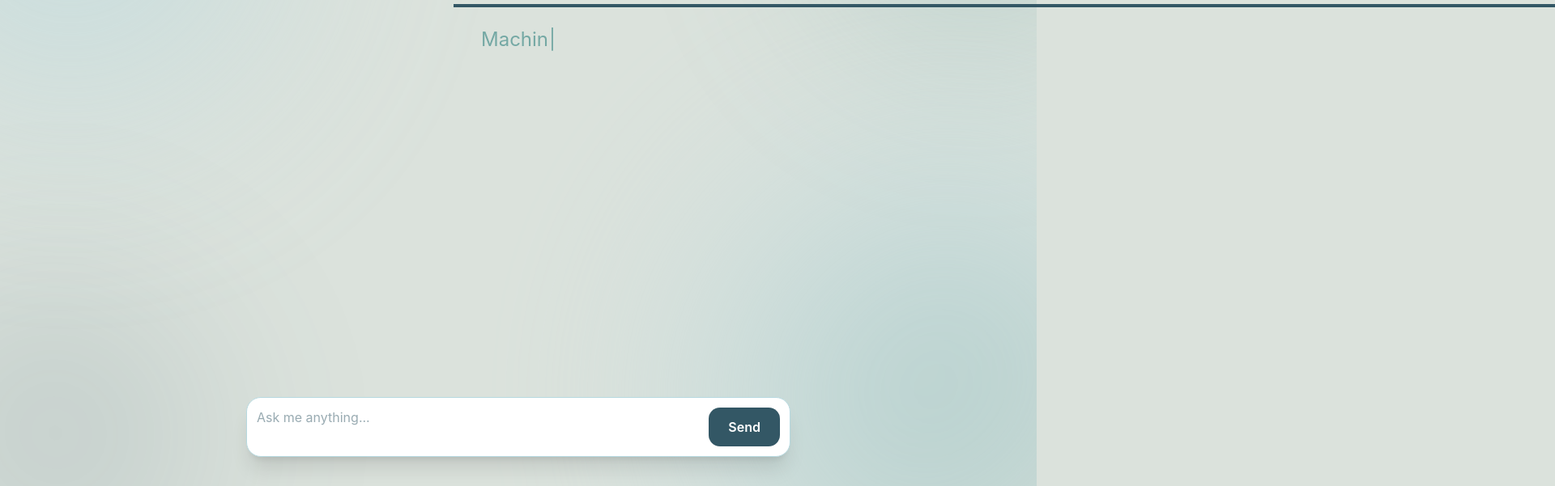
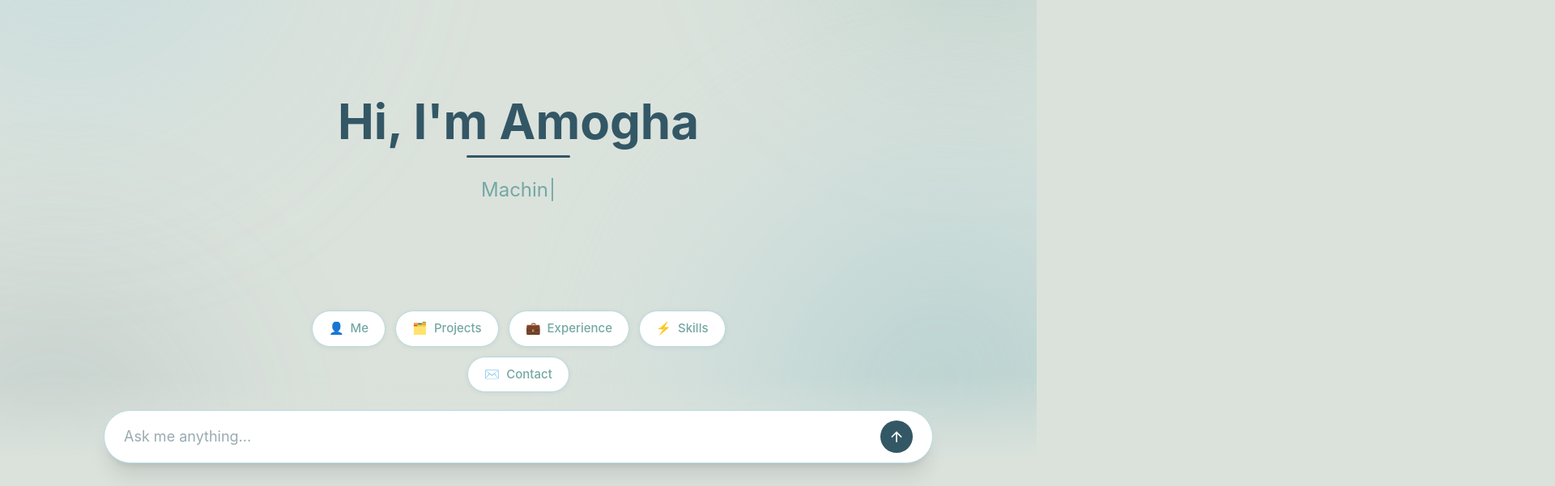
Before and after one commit to AmoghaK1/Living-Portfolio, a React (Vite) app in the folder frontend/: page / in a window 1280 px wide. Shown: the part 195-796 px from the top of the page at 81% size, 1920 px wide, since content can reach past the window. Built offline with nearby package versions, Linux system fonts and the light colour scheme.

Commit message:
improved ui

```diff
--- a/frontend/src/components/ChatBox.tsx
+++ b/frontend/src/components/ChatBox.tsx
@@ -4,105 +4,252 @@ import { Message } from "@/types/chat"
 import ChatMessage from "./ChatMessage"
 import Hero from "./Hero"
 import { colors } from "@/lib/colors"
+import { motion, AnimatePresence } from "framer-motion"
 
 export default function ChatBox() {
   const [messages, setMessages] = useState<Message[]>([])
   const [input, setInput] = useState("")
   const [loading, setLoading] = useState(false)
+  const [showQuickQuestions, setShowQuickQuestions] = useState(true)
 
-  const bottomRef = useRef<HTMLDivElement>(null)
+  const scrollContainerRef = useRef<HTMLDivElement>(null)
+  const stopRef = useRef(false)
 
-  // Auto scroll to bottom when messages change
+  const hasStarted = messages.length > 0 || loading
+
+  const scrollToBottom = () => {
+    if (scrollContainerRef.current) {
+      scrollContainerRef.current.scrollTop = scrollContainerRef.current.scrollHeight
+    }
+  }
+
   useEffect(() => {
-    bottomRef.current?.scrollIntoView({
-      behavior: "smooth"
-    })
+    scrollToBottom()
   }, [messages, loading])
-
 
   const typeMessage = async (text: string) => {
     let current = ""
     for (let i = 0; i < text.length; i++) {
+      if (stopRef.current) break
       current += text[i]
       setMessages((prev) => {
         const updated = [...prev]
-        updated[updated.length - 1] = {
-          role: "ai",
-          content: current
-        }
+        updated[updated.length - 1] = { role: "ai", content: current }
         return updated
       })
       await new Promise((r) => setTimeout(r, 10))
     }
   }
 
-
-  const handleSend = async () => {
-    if (!input.trim()) return
-
-    const userMessage: Message = {
-      role: "user",
-      content: input
-    }
-
+  const handleSend = async (overrideText?: string) => {
+    const text = overrideText ?? input
+    if (!text.trim()) return
+    stopRef.current = false
+    setShowQuickQuestions(false)
+    const userMessage: Message = { role: "user", content: text }
     setMessages((prev) => [...prev, userMessage])
     setInput("")
     setLoading(true)
-
-    const res = await sendMessage(input)
-
-    setMessages((prev) => [
-      ...prev,
-      { role: "ai", content: "" }
-    ])
-
+    const res = await sendMessage(text)
+    setMessages((prev) => [...prev, { role: "ai", content: "" }])
     await typeMessage(res.response)
     setLoading(false)
+    setShowQuickQuestions(true)
   }
 
+  const handleStop = () => {
+    stopRef.current = true
+    setLoading(false)
+    setShowQuickQuestions(true)
+  }
+
+  const quickQuestions = [
+    { label: "Me",         prompt: "Tell me about Amogha",           icon: "👤" },
+    { label: "Projects",   prompt: "What projects has Amogha built?", icon: "🗂️" },
+    { label: "Experience", prompt: "What is Amogha's experience?",    icon: "💼" },
+    { label: "Skills",     prompt: "What are Amogha's skills?",       icon: "⚡" },
+    { label: "Contact",    prompt: "How can I contact Amogha?",       icon: "✉️" },
+  ]
 
   return (
-    <div className="h-screen flex flex-col">
+    <div className="h-screen flex flex-col overflow-hidden relative">
+
+      {/* ── IDLE STATE: large centered hero ── */}
+      <AnimatePresence>
+        {!hasStarted && (
+          <motion.div
+            key="idle-hero"
+            initial={{ opacity: 0 }}
+            animate={{ opacity: 1 }}
+            exit={{ opacity: 0, y: -50, scale: 0.95, transition: { duration: 0.35, ease: "easeIn" } }}
+            className="absolute inset-0 flex flex-col items-center justify-center -translate-y-16"
+            style={{ pointerEvents: "none", zIndex: 1 }}
+          >
             <Hero />
+          </motion.div>
+        )}
+      </AnimatePresence>
 
-      <div className="flex-1 overflow-y-auto max-w-3xl mx-auto w-full p-6 space-y-4">
+      {/* ── ACTIVE STATE: compact top-left header ── */}
+      <AnimatePresence>
+        {hasStarted && (
+          <motion.div
+            key="compact-header"
+            initial={{ opacity: 0, y: -18 }}
+            animate={{ opacity: 1, y: 0 }}
+            transition={{ duration: 0.4, ease: "easeOut" }}
+            className="shrink-0 px-10 pt-7 pb-4"
+            style={{ borderBottom: `1.5px solid ${colors.tertiary}` }}
+          >
+            <p className="text-2xl font-bold" style={{ color: colors.primary }}>Hi, I'm Amogha</p>
+            <p className="text-sm mt-0.5" style={{ color: colors.secondary }}>AI Engineer · ML Developer</p>
+          </motion.div>
+        )}
+      </AnimatePresence>
+
+      {/* ── ACTIVE STATE: messages scroll area ── */}
+      <AnimatePresence>
+        {hasStarted && (
+          <motion.div
+            key="chat-area"
+            initial={{ opacity: 0 }}
+            animate={{ opacity: 1 }}
+            transition={{ duration: 0.45, delay: 0.15 }}
+            ref={scrollContainerRef}
+            className="flex-1 overflow-y-auto w-full px-10 pt-6 pb-44 space-y-4 max-w-5xl mx-auto"
+          >
             {messages.map((m, i) => (
               <ChatMessage key={i} message={m} />
             ))}
+            {loading && (
+              <div className="text-sm" style={{ color: colors.secondary }}>AI typing...</div>
+            )}
+          </motion.div>
+        )}
+      </AnimatePresence>
 
-        {loading && (
-          <div style={{ color: colors.secondary }}>
-            AI typing...
-          </div>
+      {/* ── GRADIENT FADE: masks text scrolling under the input ── */}
+      <div
+        className="fixed bottom-0 left-0 right-0 h-36 pointer-events-none"
+        style={{ background: `linear-gradient(to bottom, transparent, ${colors.background} 75%)`, zIndex: 30 }}
+      />
+      {/* ── QUICK QUESTIONS: visible when idle or after AI finishes ── */}
+      <AnimatePresence>
+        {showQuickQuestions && !loading && (
+          <motion.div
+            key="quick-questions"
+            initial={{ opacity: 0, y: 10 }}
+            animate={{ opacity: 1, y: 0 }}
+            exit={{ opacity: 0, y: 6, transition: { duration: 0.2 } }}
+            transition={{ duration: 0.35, ease: "easeOut" }}
+            className="fixed bottom-30 left-1/2 -translate-x-1/2 flex flex-wrap justify-center gap-3"
+            style={{ zIndex: 40 }}
+          >
+            {quickQuestions.map((q) => (
+              <button
+                key={q.label}
+                onClick={() => handleSend(q.prompt)}
+                className="flex items-center gap-2 px-5 py-2.5 rounded-full text-[15px] font-medium transition-all duration-200"
+                style={{
+                  backgroundColor: colors.white,
+                  border: `1.5px solid ${colors.tertiary}`,
+                  color: colors.secondary,
+                  boxShadow: "0 1px 6px rgba(0,0,0,0.06)",
+                }}
+                onMouseEnter={e => {
+                  e.currentTarget.style.backgroundColor = colors.tertiary
+                  e.currentTarget.style.color = colors.primary
+                }}
+                onMouseLeave={e => {
+                  e.currentTarget.style.backgroundColor = colors.white
+                  e.currentTarget.style.color = colors.secondary
+                }}
+              >
+                <span>{q.icon}</span>
+                <span>{q.label}</span>
+              </button>
+            ))}
+          </motion.div>
         )}
-
-        <div ref={bottomRef} />
-      </div>
-
-      <div className="fixed bottom-10 left-1/2 transform -translate-x-1/2 w-full max-w-2xl flex gap-2 shadow-xl rounded-2xl p-3" style={{ backgroundColor: colors.white, border: `1.5px solid ${colors.tertiary}` }}>
+      </AnimatePresence>
+      {/* ── INPUT BAR: always fixed at bottom ── */}
+      <div
+        className="fixed bottom-8 left-1/2 -translate-x-1/2 w-full max-w-5xl flex items-center gap-3 shadow-xl rounded-full px-6 py-3"
+        style={{ backgroundColor: colors.white, border: `1.5px solid ${colors.tertiary}`, zIndex: 40 }}
+      >
         <textarea
           value={input}
           onChange={(e) => setInput(e.target.value)}
           placeholder="Ask me anything..."
-          className="flex-1 outline-none resize-none bg-transparent"
+          rows={1}
+          className="flex-1 outline-none resize-none bg-transparent leading-relaxed self-center text-[18px]"
           style={{ color: colors.primary }}
           onKeyDown={(e) => {
             if (e.key === "Enter" && !e.shiftKey) {
               e.preventDefault()
-              handleSend()
+              handleSend(input)
             }
           }}
         />
+        {/* Stop button — visible while AI is typing */}
+        <AnimatePresence>
+          {loading && (
+            <motion.button
+              key="stop-btn"
+              initial={{ opacity: 0, scale: 0.7 }}
+              animate={{ opacity: 1, scale: 1 }}
+              exit={{ opacity: 0, scale: 0.7 }}
+              transition={{ duration: 0.2 }}
+              onClick={handleStop}
+              className="shrink-0 w-10 h-10 flex items-center justify-center relative"
+              title="Stop generating"
+            >
+              {/* Spinning arc */}
+              <motion.svg
+                className="absolute inset-0"
+                viewBox="0 0 40 40"
+                fill="none"
+                animate={{ rotate: 360 }}
+                transition={{ duration: 1.1, repeat: Infinity, ease: "linear" }}
+              >
+                <circle cx="20" cy="20" r="17" stroke={colors.tertiary} strokeWidth="2.5" />
+                <path
+                  d="M20 3 A17 17 0 0 1 37 20"
+                  stroke={colors.primary}
+                  strokeWidth="2.5"
+                  strokeLinecap="round"
+                />
+              </motion.svg>
+              {/* Square stop icon */}
+              <div
+                className="w-4 h-4 rounded-sm"
+                style={{ backgroundColor: colors.primary }}
+              />
+            </motion.button>
+          )}
+        </AnimatePresence>
 
-        <button
-          onClick={handleSend}
-          className="text-white px-6 rounded-xl font-semibold transition-colors duration-200"
+        {/* Send button — hidden while AI is typing */}
+        <AnimatePresence>
+          {!loading && (
+            <motion.button
+              key="send-btn"
+              initial={{ opacity: 0, scale: 0.7 }}
+              animate={{ opacity: 1, scale: 1 }}
+              exit={{ opacity: 0, scale: 0.7 }}
+              transition={{ duration: 0.2 }}
+              onClick={() => handleSend(input)}
+              className="shrink-0 w-10 h-10 rounded-full flex items-center justify-center text-white transition-colors duration-200"
               style={{ backgroundColor: colors.primary }}
               onMouseEnter={e => (e.currentTarget.style.backgroundColor = colors.accent)}
               onMouseLeave={e => (e.currentTarget.style.backgroundColor = colors.primary)}
             >
-          Send
-        </button>
+              <svg xmlns="http://www.w3.org/2000/svg" viewBox="0 0 24 24" fill="currentColor" className="w-5 h-5">
+                <path d="M12 4l-1.41 1.41L16.17 11H4v2h12.17l-5.58 5.59L12 20l8-8-8-8z" transform="rotate(-90 12 12)" />
+              </svg>
+            </motion.button>
+          )}
+        </AnimatePresence>
       </div>
     </div>
   )
--- a/frontend/src/components/ChatMessage.tsx
+++ b/frontend/src/components/ChatMessage.tsx
@@ -17,7 +17,7 @@ export default function ChatMessage({ message }: Props) {
       className={`flex ${isUser ? "justify-end" : "justify-start"}`}
     >
       <div
-        className="max-w-[70%] p-4 rounded-2xl shadow-sm leading-relaxed"
+        className="max-w-[70%] p-4 rounded-2xl shadow-sm leading-relaxed text-[18px]"
         style={isUser
           ? { backgroundColor: colors.primary, color: colors.background }
           : { backgroundColor: colors.white, border: `1.5px solid ${colors.tertiary}`, color: colors.primary }
--- a/frontend/src/components/ModeToggle.tsx
+++ b/frontend/src/components/ModeToggle.tsx
@@ -10,7 +10,7 @@ export default function ModeToggle({ onSwitch }: Props) {
       <button
         onClick={onSwitch}
         className="
-          relative px-5 py-2.5 text-sm font-semibold rounded-full
+          relative px-8 py-3.5 text-lg font-semibold rounded-full
           text-white shadow-md
           transition-all duration-300 ease-in-out
           hover:scale-105 active:scale-95
--- a/frontend/src/components/Underline.tsx
+++ b/frontend/src/components/Underline.tsx
@@ -1,19 +1,10 @@
-import { motion, useScroll, useTransform } from "framer-motion"
 import { colors } from "@/lib/colors"
 
 export default function Underline() {
-  const { scrollYProgress } = useScroll()
-
-  const scale = useTransform(
-    scrollYProgress,
-    [0, 0.3],
-    [1, 20]
-  )
-
   return (
-    <motion.div
-      style={{ scaleX: scale, backgroundColor: colors.primary }}
-      className="origin-left h-1 w-40 mx-auto mt-3"
+    <div
+      className="h-[3px] w-32 mx-auto mt-3 rounded-full"
+      style={{ backgroundColor: colors.primary }}
     />
   )
 }
```
Also changed, not shown: frontend/src/components/backyard/BYNavbar.tsx (+5 -5 lines). Lines whose indentation alone changed are shown as unchanged.
